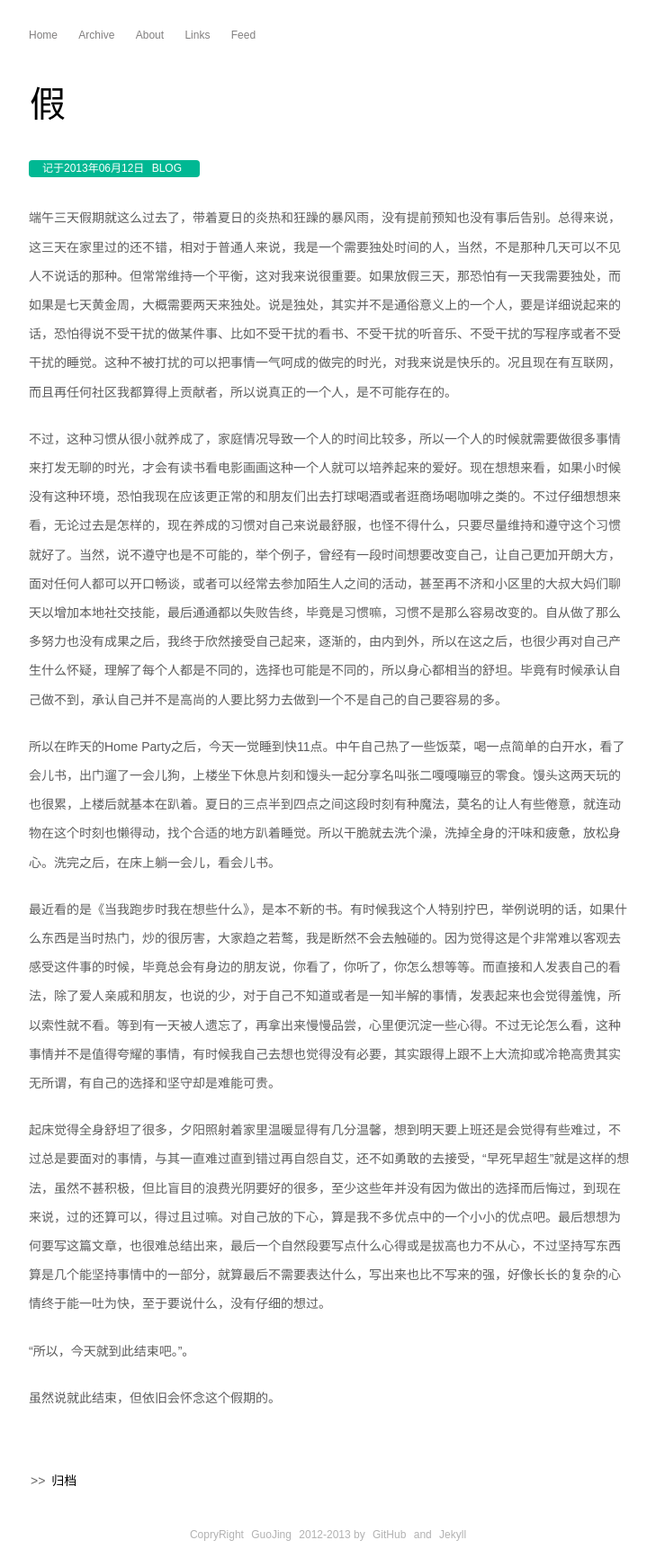
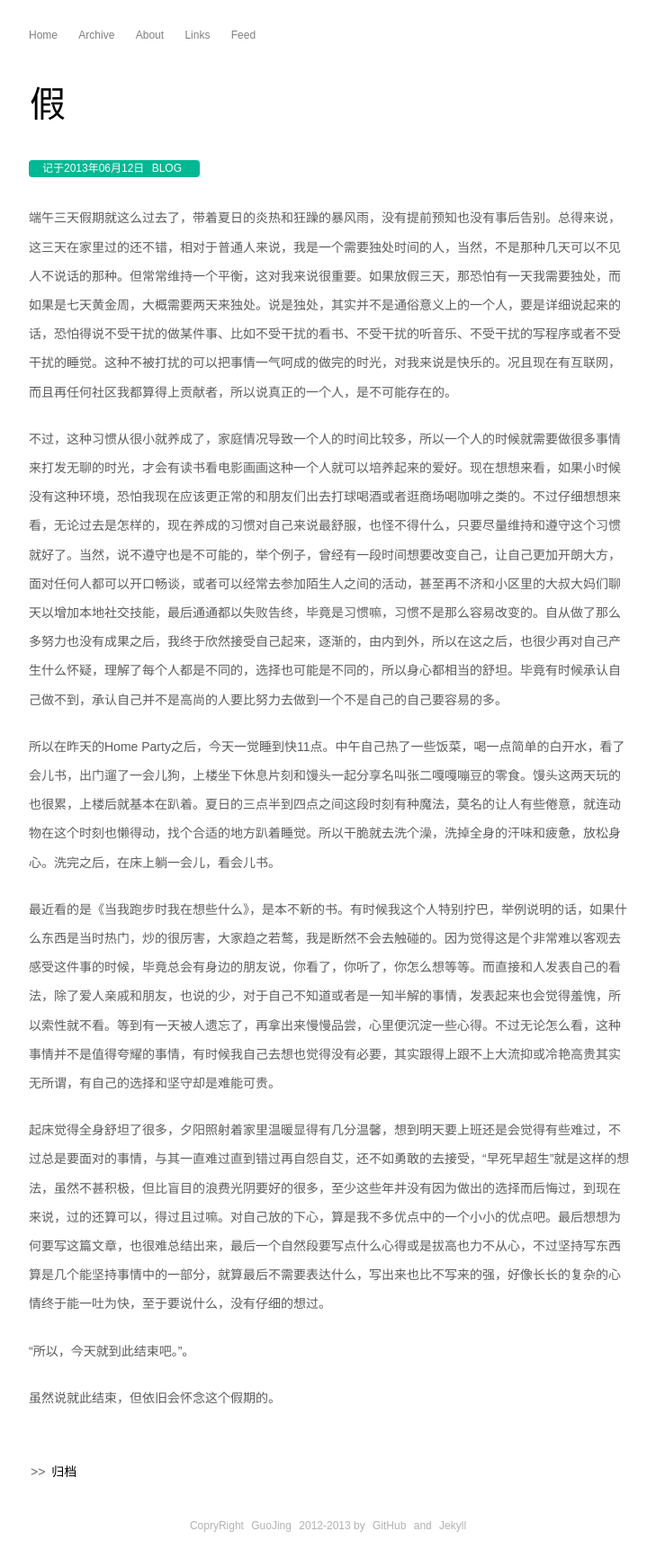
Before and after one commit to zwitzwit/guojing.github.com, a Jekyll site: the page built from index.html, in a window 1280 px wide. Shown: the whole page at 90% size, without its empty margins (273-1002 px from the left). Built offline with Jekyll 4.4.1, drawn with Linux system fonts in a browser that asks for light colours; Markdown is read by kramdown in place of the engine named in the settings; the list of posts is cut into pages by our own code.

Commit message:
change style

```diff
--- a/css/style.css
+++ b/css/style.css
@@ -40,7 +40,7 @@ h1, h2, h3, h4, h5, h6 {color: black}
 .title {font-size: 40px; margin-left:13px}
 .title {margin-bottom:30px;}
 
-.content {margin-bottom:30px;background: rgba(255, 255, 255);font-size:14px;}
+.content {margin-bottom:20px;background: rgba(255, 255, 255);font-size:14px;}
 .content {color:#5c5c5c; }
 .content b{color:black;}
 .content {padding:15px;line-height: 2.3em;}
```
Also changed, not shown: _layouts/post.html (+0 -8 lines).
